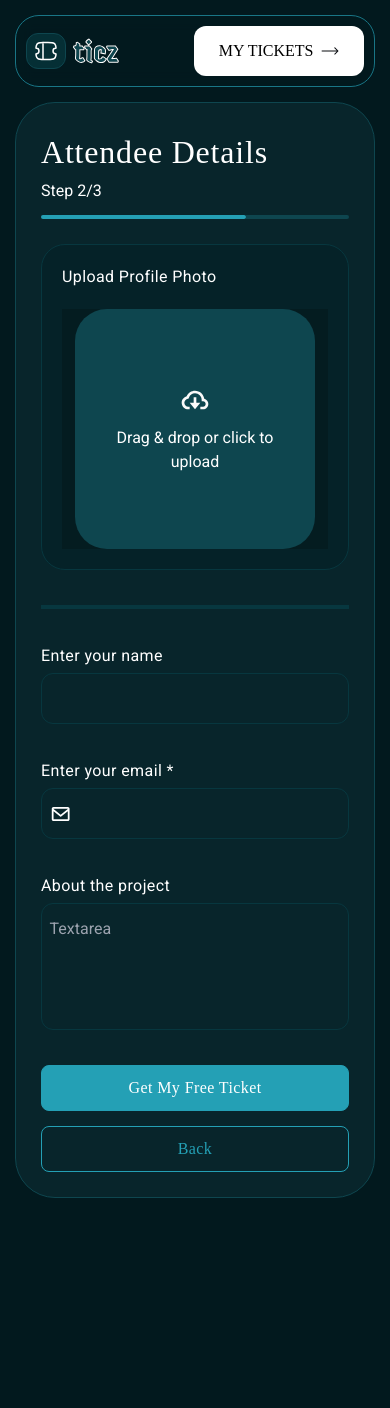
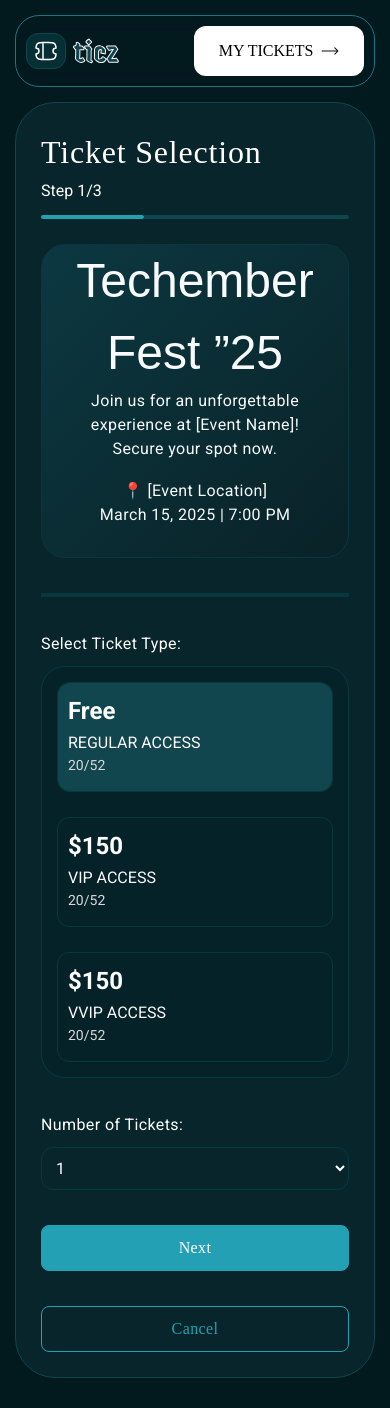
Before and after one commit to ezenardr/HNG-stage-2-tick-event-ticket-booking, a Next.js app: page / in a window 390 px wide. Before the commit the page ends 1228 px from the top, so only its background shows below. Built offline with nearby package versions, Linux system fonts and the light colour scheme; a web font is replaced by a local one.

Commit message:
Update: design update integration

```diff
--- a/src/app/page.tsx
+++ b/src/app/page.tsx
@@ -6,7 +6,7 @@ import AttendeeDetails from "@/components/AttendeeDetails";
 import Ready from "@/components/Ready";
 
 export default function Home() {
-  const [step, setStep] = useState(2)
+  const [step, setStep] = useState(1)
   return (
     <div
       className={'max-w-[700px] bg-[#08252B] lg:bg-[#041E23] flex flex-col gap-10 mx-auto border border-[#0E464F] rounded-[40px] p-10 lg:p-16'}>
@@ -20,7 +20,7 @@ export default function Home() {
 
         {step === 1 && <TicketSelection setStep={setStep}/>}
         {step === 2 && <AttendeeDetails setStep={setStep}/>}
-        {step === 3 && <Ready/>}
+        {step === 3 && <Ready setStep={setStep}/>}
       </form>
       {/*  event end*/}
     </div>
--- a/src/components/AttendeeDetails.tsx
+++ b/src/components/AttendeeDetails.tsx
@@ -4,11 +4,11 @@ function AttendeeDetails({setStep}: { setStep: Dispatch<SetStateAction<number>>
   return (
     <>
       {/*upload image start*/}
-      <div className={'bg-[#052228] lg:bg-[#052228] flex flex-col gap-8 w-full border border-[#07373F] rounded-[24px] p-8'}>
+      <div className={'bg-[#052228] lg:bg-[#052228] flex flex-col gap-12 w-full border border-[#07373F] rounded-[24px] p-8 pb-16'}>
         <span className={'text-[16px]  text-white tracking-wide'}>Upload Profile Photo</span>
-        <div className={"bg-[#041c20] relative  h-[240px] flex justify-center "}>
+        <div className={"bg-[#041c20] relative  h-[200px] flex justify-center "}>
           <div
-            className={'bg-[#0E464F]  flex flex-col gap-4 justify-center items-center w-[240px] rounded-[32px] h-full'}>
+            className={'bg-[#0E464F] border-4 border-[#24A0B5]  flex flex-col gap-4 justify-center items-center w-[240px] rounded-[32px] h-[240px] absolute -top-10'}>
             <svg width="32" height="32" viewBox="0 0 32 32" fill="none" xmlns="http://www.w3.org/2000/svg">
               <path
                 d="M25.2639 14.816C24.6812 10.2266 20.7505 6.66663 16.0052 6.66663C12.3305 6.66663 9.13854 8.81463 7.68121 12.2C4.81721 13.056 2.67188 15.76 2.67188 18.6666C2.67188 22.3426 5.66254 25.3333 9.33854 25.3333H10.6719V22.6666H9.33854C7.13321 22.6666 5.33854 20.872 5.33854 18.6666C5.33854 16.7946 6.93721 14.9906 8.90254 14.6453L9.67721 14.5093L9.93321 13.7653C10.8705 11.0306 13.1972 9.33329 16.0052 9.33329C19.6812 9.33329 22.6719 12.324 22.6719 16V17.3333H24.0052C25.4759 17.3333 26.6719 18.5293 26.6719 20C26.6719 21.4706 25.4759 22.6666 24.0052 22.6666H21.3385V25.3333H24.0052C26.9465 25.3333 29.3385 22.9413 29.3385 20C29.337 18.8047 28.9347 17.6444 28.196 16.7046C27.4574 15.7649 26.425 15.0999 25.2639 14.816Z"
@@ -56,10 +56,10 @@ function AttendeeDetails({setStep}: { setStep: Dispatch<SetStateAction<number>>
 
       {/*actions*/}
       <div
-        className={'lg:bg-[#041E23] flex-col-reverse font-primary text-[16px] lg:border border-[#0E464F] rounded-[24px] w-full lg:flex-row flex items-center lg:px-16 lg:gap-12'}>
+        className={'flex-col-reverse font-primary text-[16px] w-full lg:flex-row gap-8 flex items-center'}>
         <button type={'button'} onClick={() => {
           setStep(1)
-          window.scrollTo({top: 0, behavior: 'smooth'})
+          // window.scrollTo({top: 0, behavior: 'smooth'})
         }}
                 className={'bg-transparent hover:border-red-600 hover:text-red-600 transition-all duration-300 border w-full text-[#24A0B5] border-[#24A0B5] rounded-[8px] py-4 tracking-wide '}>Back
         </button>
--- a/src/components/Ready.tsx
+++ b/src/components/Ready.tsx
@@ -1,8 +1,25 @@
-import React from 'react';
+import React, {Dispatch, SetStateAction} from 'react';
 
-function Ready() {
+function Ready({setStep}: { setStep: Dispatch<SetStateAction<number>> }) {
   return (
-      <div>Ready</div>
+      <>
+        {/*actions*/}
+        <div
+          className={'flex-col-reverse font-primary text-[16px] w-full lg:flex-row gap-8 flex items-center'}>
+          <button type={'button'} onClick={() => {
+            setStep(1)
+            window.scrollTo({top: 0, behavior: 'smooth'})
+          }}
+                  className={'bg-transparent hover:border-red-600 hover:text-red-600 transition-all duration-300 border w-full text-[#24A0B5] border-[#24A0B5] rounded-[8px] py-4 tracking-wide '}>Book Another Ticket
+          </button>
+          <button type={'button'} onClick={() => {
+            setStep(3)
+            window.scrollTo({top: 0, behavior: 'smooth'})
+          }}
+                  className={'bg-[#24A0B5] mb-6 lg:mb-0 hover:bg-[#19707f] transition-all border w-full text-white border-[#24A0B5] rounded-[8px] py-4 tracking-wide '}>Download Ticket
+          </button>
+        </div>
+      </>
   );
 }
 
--- a/src/components/TicketSelection.tsx
+++ b/src/components/TicketSelection.tsx
@@ -25,52 +25,36 @@ function TicketSelection({setStep}:{setStep: Dispatch<SetStateAction<number>>})
       {/*  ticket type start*/}
       <div className={'w-full'}>
         <p className={'text-[16px] text-white tracking-wide mb-4'}>Select Ticket Type:</p>
-        <div className={'grid grid-cols-1 lg:grid-cols-2 gap-y-10 border border-[#07373F] rounded-[24px] p-6'}>
+        <div className={'grid grid-cols-1 lg:grid-cols-3 justify-center items-center gap-y-10 border border-[#07373F] rounded-[24px] bg-[#052228] p-6'}>
           <label
-            className="relative inline-block border border-[#07373F] cursor-pointer h-[75px] w-full lg:w-[250px] rounded-[12px] bg-transparent transition [-webkit-tap-highlight-color:_transparent] has-[:checked]:bg-primary-500">
+            className="relative inline-block border border-[#07373F] cursor-pointer h-[110px] w-full lg:w-[158px] rounded-[12px] bg-transparent transition [-webkit-tap-highlight-color:_transparent] has-[:checked]:bg-primary-500">
             <input className="peer sr-only" id="ticket-type" name={'ticket-type'} value={'free'} type="radio"
                    defaultChecked/>
             <div
-              className="absolute p-5 rounded-[12px] w-full h-full transition-all  peer-checked:bg-[#197686] text-[#f8fbfd] flex items-start gap-4 justify-between">
-              <div className={'flex flex-col gap-2 '}>
-                <span className={' text-[16px]'}>REGULAR ACCESS</span>
-                <span className={'text-[14px]'}>20 left!</span>
-              </div>
-              <div
-                className={'bg-[#0E464F] w-[80px] border border-[#2BA4B9] text-[#f8fbfd] rounded-[8px] p-2 text-[20px] text-right font-semibold'}>
-                Free
-              </div>
+              className="absolute rounded-[12px] w-full h-full transition-all  peer-checked:bg-[#12464E] text-[#f8fbfd] flex items-start flex-col p-4">
+              <span className={'text-white font-semibold text-[24px] mb-1'}>Free</span>
+              <span className={'text-[16px] text-[#fafafa] uppercase'}>Regular Access</span>
+              <span className={'text-[14px] text-[#d9d9d9]'}>20/52</span>
             </div>
           </label>
           <label
-            className="relative inline-block border border-[#07373F] cursor-pointer h-[75px] w-full lg:w-[250px] rounded-[12px] bg-transparent transition [-webkit-tap-highlight-color:_transparent] has-[:checked]:bg-primary-500">
+            className="relative inline-block border border-[#07373F] cursor-pointer h-[110px] w-full lg:w-[158px] rounded-[12px] bg-transparent transition [-webkit-tap-highlight-color:_transparent] has-[:checked]:bg-primary-500">
             <input className="peer sr-only" id="ticket-type" name={'ticket-type'} value={'vip'} type="radio"/>
             <div
-              className="absolute p-5 rounded-[12px] w-full h-full transition-all  peer-checked:bg-[#197686] text-[#f8fbfd] flex items-start justify-between
-                   gap-4">
-              <div className={'flex flex-col gap-2 '}>
-                <span className={' text-[16px]'}>VIP ACCESS</span>
-                <span className={'text-[14px]'}>20 left!</span>
-              </div>
-              <div
-                className={'bg-[#0E464F] w-[80px] border border-[#2BA4B9] text-[#f8fbfd] rounded-[8px] p-2 text-[20px] text-right font-semibold'}>
-                $50
-              </div>
+              className="absolute rounded-[12px] w-full h-full transition-all  peer-checked:bg-[#12464E] text-[#f8fbfd] flex items-start flex-col p-4">
+              <span className={'text-white font-semibold text-[24px] mb-1'}>$150</span>
+              <span className={'text-[16px] text-[#fafafa] uppercase'}>VIP Access</span>
+              <span className={'text-[14px] text-[#d9d9d9]'}>20/52</span>
             </div>
           </label>
           <label
-            className="relative inline-block border border-[#07373F] cursor-pointer h-[75px] w-full lg:w-[250px] rounded-[12px] bg-transparent transition [-webkit-tap-highlight-color:_transparent] has-[:checked]:bg-primary-500">
+            className="relative inline-block border border-[#07373F] cursor-pointer h-[110px] w-full lg:w-[158px] rounded-[12px] bg-transparent transition [-webkit-tap-highlight-color:_transparent] has-[:checked]:bg-primary-500">
             <input className="peer sr-only" id="ticket-type" name={'ticket-type'} value={'vvip'} type="radio"/>
             <div
-              className="absolute p-5 rounded-[12px] w-full h-full transition-all  peer-checked:bg-[#197686] text-[#f8fbfd] flex items-start gap-4 justify-between">
-              <div className={'flex flex-col gap-2 '}>
-                <span className={' text-[16px]'}>VVIP ACCESS</span>
-                <span className={'text-[14px]'}>20 left!</span>
-              </div>
-              <div
-                className={'bg-[#0E464F] w-[80px] border border-[#2BA4B9] text-[#f8fbfd] rounded-[8px] p-2 text-[20px] text-right font-semibold'}>
-                $150
-              </div>
+              className="absolute rounded-[12px] w-full h-full transition-all  peer-checked:bg-[#12464E] text-[#f8fbfd] flex items-start flex-col p-4">
+              <span className={'text-white font-semibold text-[24px] mb-1'}>$150</span>
+              <span className={'text-[16px] text-[#fafafa] uppercase'}>VVIP Access</span>
+              <span className={'text-[14px] text-[#d9d9d9]'}>20/52</span>
             </div>
           </label>
         </div>
@@ -88,7 +72,7 @@ function TicketSelection({setStep}:{setStep: Dispatch<SetStateAction<number>>})
       </div>
 
       <div
-        className={'lg:bg-[#041E23] flex-col-reverse font-primary text-[16px] lg:border border-[#0E464F] rounded-[24px] w-full lg:flex-row flex items-center lg:px-16 lg:gap-12'}>
+        className={'flex-col-reverse font-primary text-[16px] w-full lg:flex-row gap-8 flex items-center'}>
         <button
           className={'bg-transparent hover:border-red-600 hover:text-red-600 transition-all duration-300 border w-full text-[#24A0B5] border-[#24A0B5] rounded-[8px] py-4 tracking-wide '}>Cancel
         </button>
```
